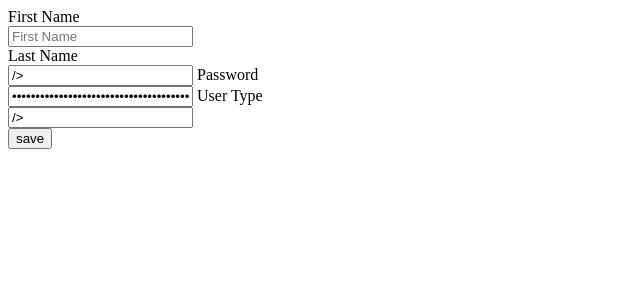
After one commit to anthonybjturner/Fall2013-WProgramming, a PHP site: page /Views/Users/edit.php in a window 1280 px wide. The commit adds this page. Shown: the top 300 px of the page, without its empty margins (0-640 px from the left). Run offline with PHP 8.4, Linux system fonts and the light colour scheme; the template is opened without the code that fills it, so the values that code supplies are empty.

Commit message:
Validate Edit Delete

```diff
--- a/2013/Final/Views/Users/details.php
+++ b/2013/Final/Views/Users/details.php
@@ -17,5 +17,3 @@
 
 
 </dl>
-
-<pre> <? print_r($model); ?></pre>
--- /dev/null
+++ b/2013/Final/Views/Users/edit.php
@@ -0,0 +1,63 @@
+<style type="text/css">
+	.error{ color:red;}
+</style>
+
+<div class="container">
+
+	<? if(isset($errors) && $errors): ?>
+		<ul clas="error">
+
+			<? foreach ($errors as $key => $value): ?>
+
+				<li>
+					<label><?=$key?></label>
+
+				</li>
+
+			<? endforeach; ?>
+		</ul>
+		<? endif; ?>
+
+	<form action="?action=save" method="post" class="form-horizontal row">
+
+		<div class="form-group <?= isset($errors['FirstName']) ? 'has-errors' : ''?>">
+			<label for="FirstName" class="col-sm-2 control-label">First Name</label>
+			<div class="col-sm-10">
+				<input type="text" name="FirstName" id="FirstName" placeholder="First Name" class="form-control" value="<?=$model['FirstName']?>" />
+				<? if(isset($errors['FirstName'])): ?> <span class="error"><?= $error['FirstName']?></span> <? endif; ?>
+			</div>
+		</div>
+
+		<div class="form-group<?= isset($errors['LastName']) ? 'has-errors' : ''?>">
+			<label for="LastName" class="col-sm-2 control-label">Last Name</label>
+			<div class="col-sm-10">
+				<input type="text" name="LastName" id="LastName" placeholder="Last Name" class="form-control" value="<?=$model['LastName']?>/>
+				<? if(isset($errors['LastName'])): ?> <span class="error"><?= $error['LastName']?></span> <? endif; ?>
+			</div>
+		</div>
+
+		<div class="form-group <?= isset($errors['Password']) ? 'has-errors' : ''?>">
+			<label for="Password" class="col-sm-2 control-label">Password</label>
+			<div class="col-sm-10">
+				<input type="password" name="Password" id="Password" placeholder="Password" class="form-control" value="<?=$model['Password']?>/>
+				<? if(isset($errors['Password'])): ?> <span class="error"><?= $error['Password']?></span> <? endif; ?>
+			</div>
+		</div>
+
+		<div class="form-group <?= isset($errors['UserType']) ? 'has-errors' : ''?>">
+			<label for="UserType" class="col-sm-2 control-label">User Type</label>
+			<div class="col-sm-10">
+				<input type="text" name="UserType" id="UserType" placeholder="User Type" class="form-control" value="<?=$model['UserType']?>/>
+				<? if(isset($errors['UserType'])): ?> <span class="error"><?= $error['UserType']?></span> <? endif; ?>
+			</div>
+		</div>
+
+		<div class="form-group">
+			<div class="col-sm-offset-2 col-sm-10">
+				<input  type="submit" class="form-control btn btn-primary" value="save"/>
+			</div>
+		</div>
+
+	</form>
+
+</div>
```
Also changed, not shown: 2013/Final/Models/Users.php (+27 -0 lines), 2013/Final/Views/Users/delete.php (added, +11 -0 lines), 2013/Final/Views/Users/index.php (+20 -5 lines), 2013/Final/Views/Users/list.php (+9 -7 lines), 2013/Final/Views/Users/new.php (deleted, +0 -15 lines).
